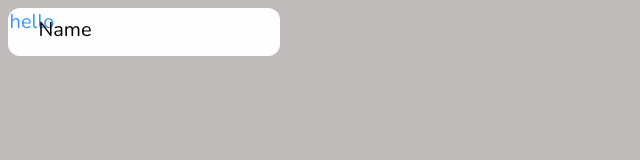
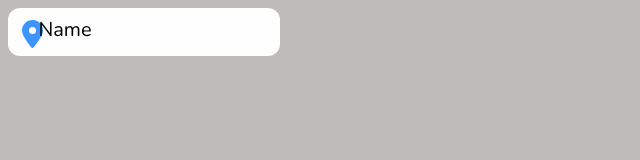
Before and after one commit to xennia316/Tamago, a React (Create React App) app in the folder client/: page / in a window 1280 px wide. Shown: the top 160 px of the page, without its empty margins (0-640 px from the left). Built offline with nearby package versions, Linux system fonts and the light colour scheme.

Commit message:
milestone

```diff
--- a/client/src/Components/Inputs/Input.jsx
+++ b/client/src/Components/Inputs/Input.jsx
@@ -2,10 +2,16 @@ import React from "react";
 
 import Styles from "./Input.module.css";
 
+import { FontAwesomeIcon } from "@fortawesome/react-fontawesome";
+import { faLocationDot } from "@fortawesome/free-solid-svg-icons";
+
+
 const Input = () => {
   return (
     <section className={Styles.inputBody}>
-      <div className={Styles.sideIcon}>hello</div>
+      <div className={Styles.sideIcon}>
+        <FontAwesomeIcon icon={faLocationDot} className={Styles.icon} />
+      </div>
       <input className={Styles.actualInput} type="text" />
       <label className={Styles.label}>Name</label>
     </section>
--- a/client/src/Components/Inputs/Input.module.css
+++ b/client/src/Components/Inputs/Input.module.css
@@ -18,10 +18,14 @@
     border-bottom-right-radius: 12px;
 }
 
+.icon {
+    margin-top: 25%;
+    font-size: 28px;
+    background-color: transparent;
+}
 .sideIcon {
     padding: 1rem auto;
     text-align: center;
-    font-size: 20px;
     color: #3d94ff;
     font-weight: 400;
     width: 15%;
@@ -30,6 +34,7 @@
     border-top-left-radius: 12px;
     border-bottom-left-radius: 12px;
 }
+
 .label {
     background-color: transparent;
     text-align: center;
@@ -47,5 +52,7 @@
 }
 
 .actualInput:focus {
-    border: 2px solid #435923;
+    border-top: 2px solid #435923;
+    border-right: 2px solid #435923;
+    border-bottom: 2px solid #435923;
 }
```
